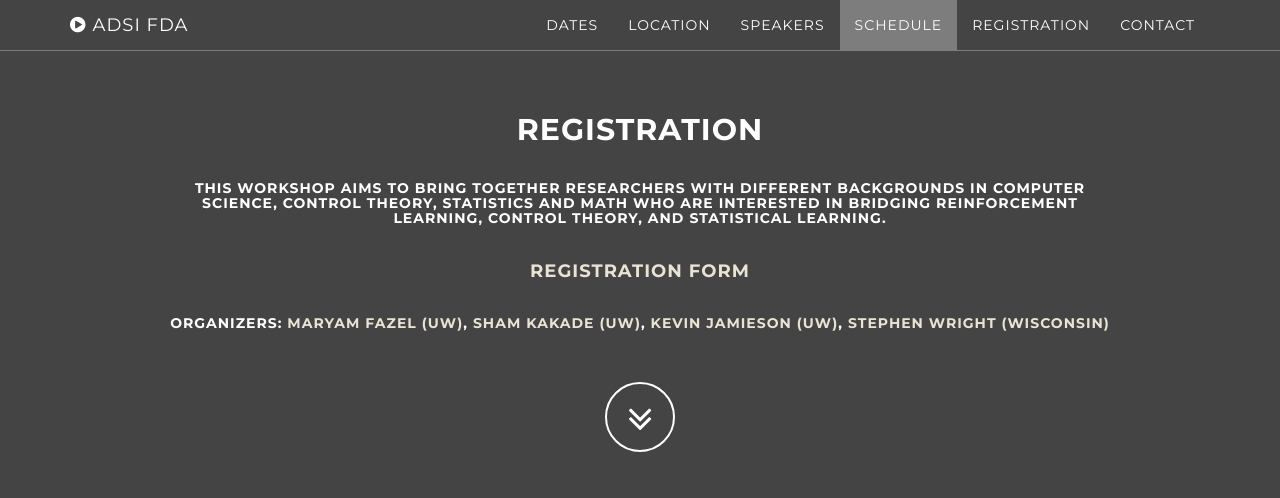
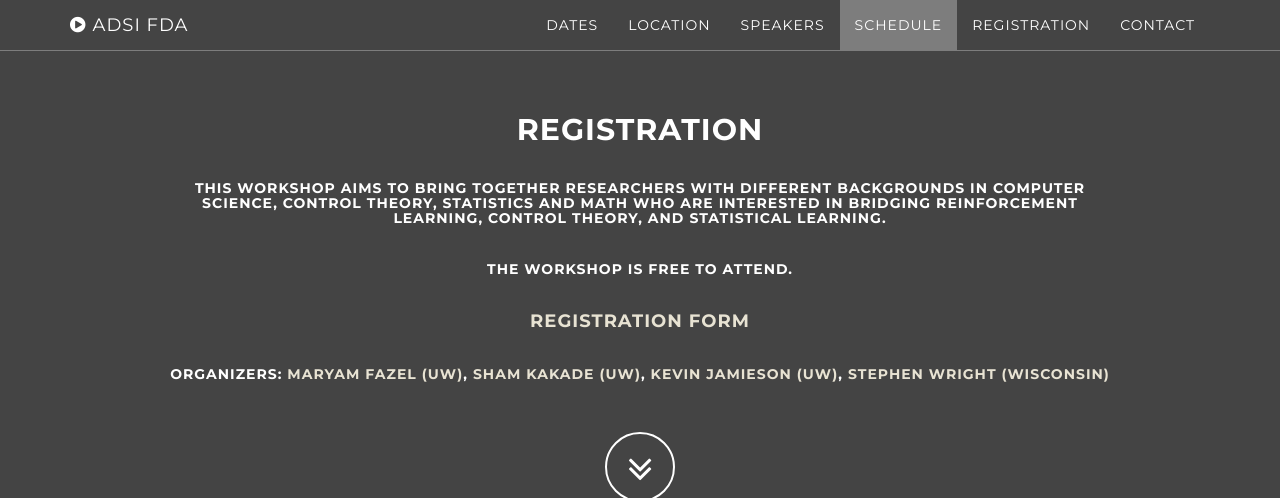
Before and after one commit to kgjamieson/ifds-workshop-2025, a Jekyll site: the page built from index.html, in a window 1280 px wide and 900 px high, scrolled down 4630 px, cut to the strip 0-498 px from the top of the window. Built offline with Jekyll 4.4.1, drawn with Linux system fonts in a browser that asks for light colours.

Commit message:
Adding information on cost of attendance.

```diff
--- a/_includes/about.html
+++ b/_includes/about.html
@@ -5,6 +5,7 @@
           <div class="col-md-10 col-md-offset-1">
             <h2 class="text-center">Registration</h2>
             <h5 class="text-center">This workshop aims to bring together researchers with different backgrounds in computer science, control theory, statistics and math who are interested in bridging reinforcement learning, control theory, and statistical learning.</h5>
+            <h5 class="text-center">The workshop is free to attend.</h5>
             <h4 class="text-center"><a href="https://docs.google.com/forms/d/e/1FAIpQLSc5TGVMrxXiCioz6wkXa5Zmp4P56n0Sf4ZsytCeouPvl5prpg/viewform?usp=sf_link">Registration Form</a>
             <h5 class="text-center">Organizers: <a href="https://faculty.washington.edu/mfazel/">Maryam Fazel (UW)</a>, <a href="https://homes.cs.washington.edu/~sham/">Sham Kakade (UW)</a>, <a href="https://homes.cs.washington.edu/~jamieson/about.html">Kevin Jamieson (UW)</a>, <a href="http://pages.cs.wisc.edu/~swright/">Stephen Wright (Wisconsin)</a>
           </div>
```
Also changed, not shown: 12 other files.
